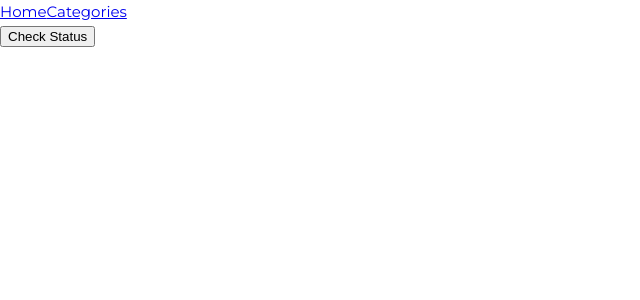
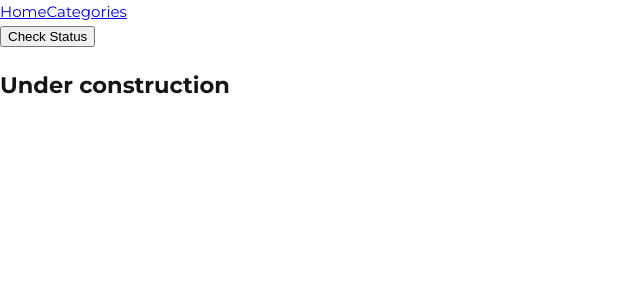
Before and after one commit to XsidX/bookstore, a React (Create React App) app: page /categories in a window 1280 px wide. Both pictures are taken after a click on the button "Check Status". Shown: the top 300 px of the page, without its empty margins (0-640 px from the left). Built offline with nearby package versions, Linux system fonts and the light colour scheme.

Commit message:
subscribe categories status button to the redux store

```diff
--- a/src/pages/Categories.js
+++ b/src/pages/Categories.js
@@ -1,11 +1,23 @@
 import React from 'react';
+import { useDispatch, useSelector } from 'react-redux';
+import { checkStatus } from '../redux/categories/categories';
 
-const Categories = () => (
-  <div>
-    <button type="button">
-      Check Status
-    </button>
-  </div>
-);
+const Categories = () => {
+  const dispatch = useDispatch();
+  const status = useSelector((state) => state.categories);
+
+  const checkStatusHandler = () => {
+    dispatch(checkStatus('Under construction'));
+  };
+
+  return (
+    <div>
+      <button type="button" onClick={checkStatusHandler}>
+        Check Status
+      </button>
+      {status && <h2>{status}</h2>}
+    </div>
+  );
+};
 
 export default Categories;
--- a/src/redux/categories/categories.js
+++ b/src/redux/categories/categories.js
@@ -1,15 +1,15 @@
 const CHECK = 'bookstore/categories/CHECK';
 
-export default function booksReducer(state = [], action) {
+export default function booksReducer(state = null, action) {
   switch (action.type) {
     case CHECK:
-      return 'Under construction';
+      return action.status;
 
     default:
       return state;
   }
 }
 
-export function checkStatus() {
-  return { type: CHECK };
+export function checkStatus(status) {
+  return { type: CHECK, status };
 }
```
